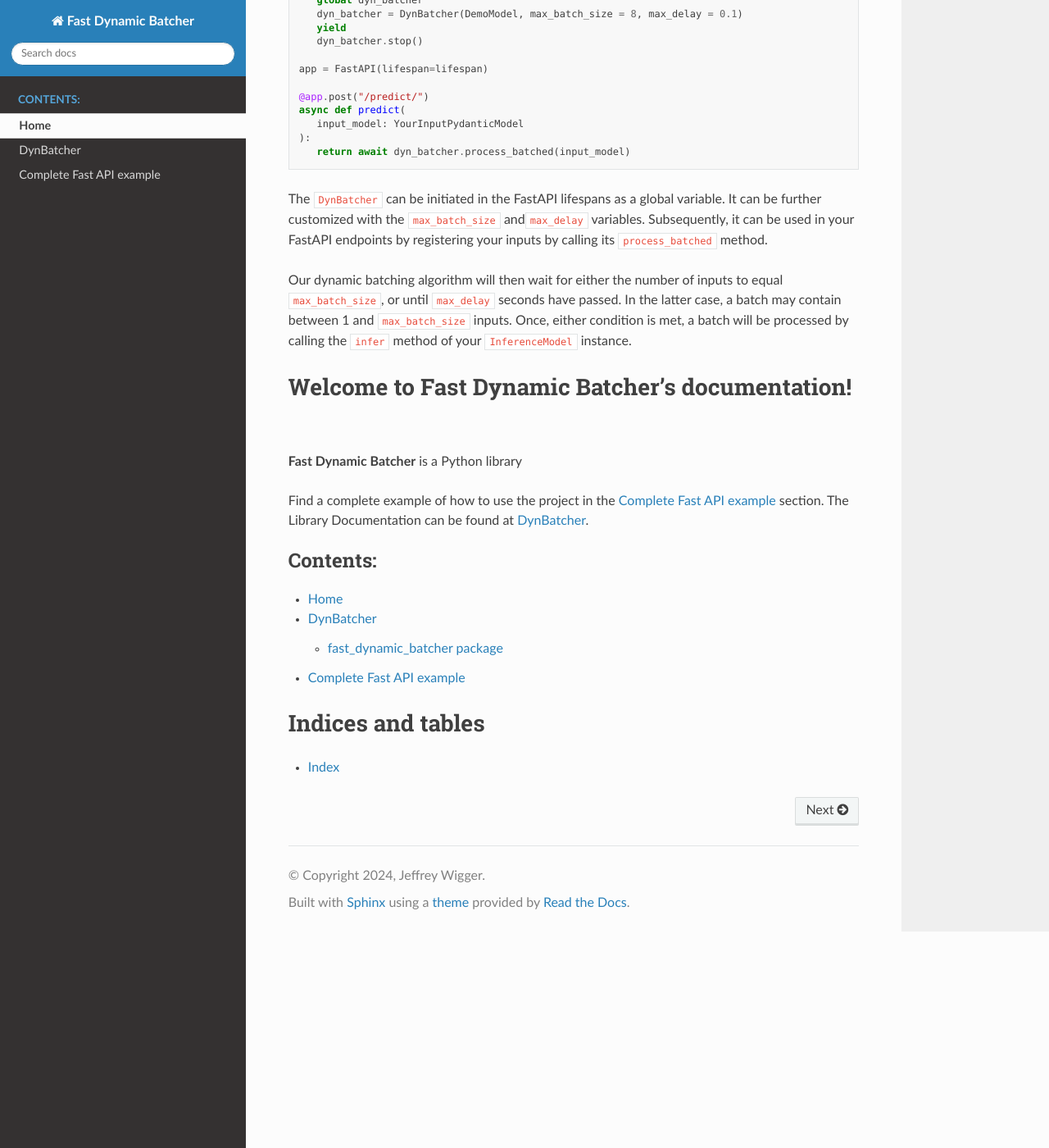
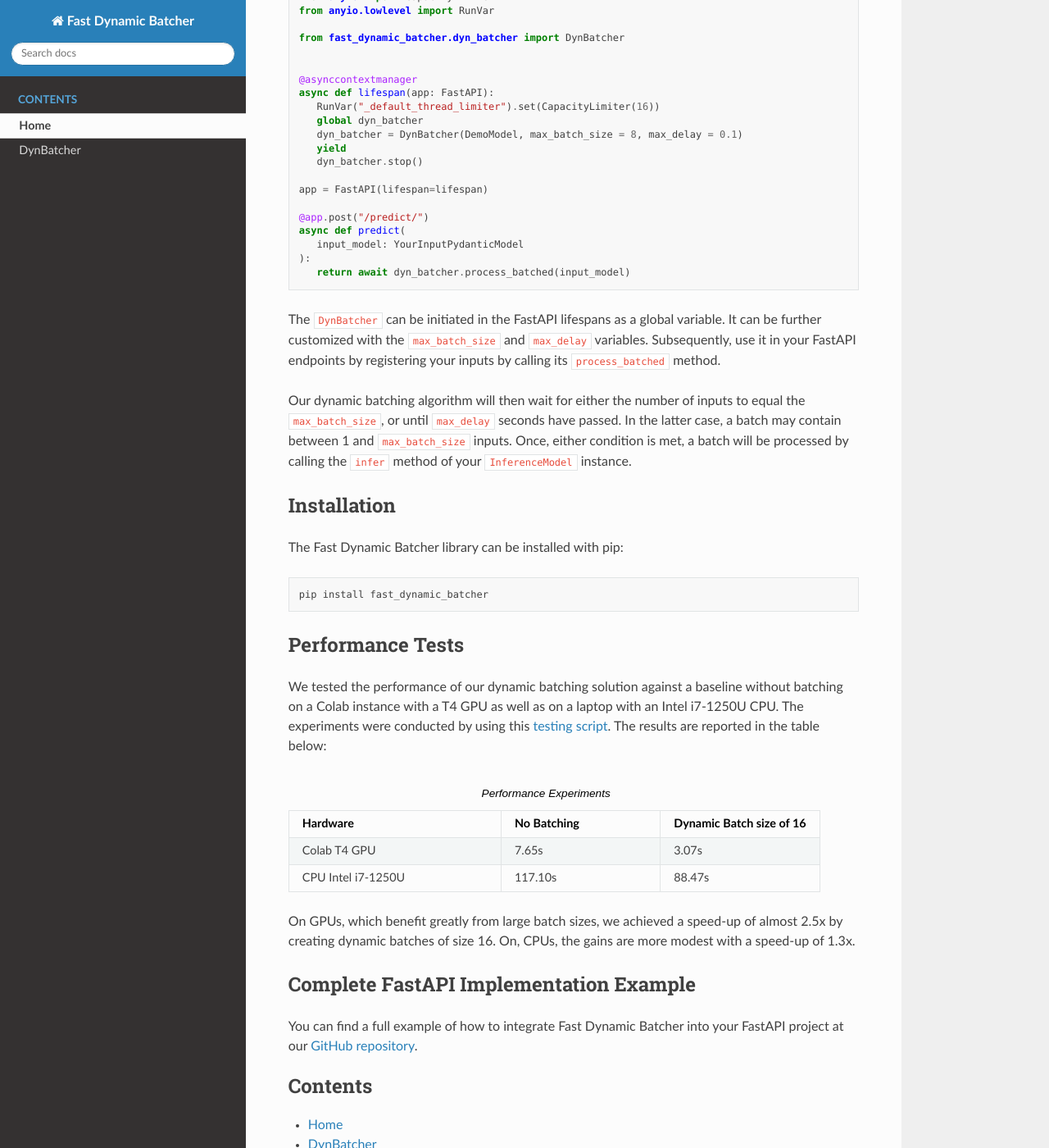
Before and after one commit to JeffWigger/FastDynamicBatcher, a Sphinx documentation site: the page built from docs/index.rst, in a window 1280 px wide and 1400 px high, scrolled down 1060 px. Shown: the whole window at 82% size. Built offline with Sphinx 7.4.7 and the Read the Docs theme 3.1.0, drawn with Linux system fonts in a browser that asks for light colours; some of the changed text lies outside the part shown.

Commit message:
update documentation

```diff
--- a/README.rst
+++ b/README.rst
@@ -1,24 +1,22 @@
 .. image:: https://github.com/jeffwigger/FastDynamicBatcher/actions/workflows/test_pip.yaml/badge.svg
      :target: https://github.com/JeffWigger/FastDynamicBatcher/actions
-     :alt: Test Workflow
+     :alt: Workflow Status
 
 Fast Dynamic Batcher
 ====================
 
-Batching machine learning workloads is the easiest way to achieve
-significant inference speedups. The **Fast Dynamic Batcher** Library has
-been built to add easy support for dynamic batchtes to FastAPI. With our
+The bundling of several machine learning model inputs into a single larger input is the simplest way to achieve
+significant inference speed-ups in ML workloads. The **Fast Dynamic Batcher** library has
+been built to make it easy to use such dynamic batches in Python web frameworks like FastAPI. With our
 dynamic batcher, you can combine the inputs of several requests into a
-single batch, which will can then be run on your GPU. With our example
-project we measured speed-ups of up to 2.8x with dynamic batching
-compared to a baseline without it.
+single batch, which can then be run more efficiently on GPUs. In our testing, we achieved up to 2.5x more throughput with it.
 
 Example Usage
 -------------
 
-To use dynamic batching in your FastAPI workloads, you have to first
+To use dynamic batching in FastAPI, you have to first
 create an instance of the ``InferenceModel`` class. Initiate your ML
-model in the ``init`` method and use it in the ``infer`` method:
+model in its ``init`` method and use it in its ``infer`` method:
 
 .. code-block:: python
 
@@ -72,13 +70,45 @@ Subsequently, use your ``InferenceModel`` instance to initiate our
 
 The ``DynBatcher`` can be initiated in the FastAPI lifespans as a global
 variable. It can be further customized with the ``max_batch_size``
-and\ ``max_delay`` variables. Subsequently, it can be used in your
+and ``max_delay`` variables. Subsequently, use it in your
 FastAPI endpoints by registering your inputs by calling its
 ``process_batched`` method.
 
 Our dynamic batching algorithm will then wait for either the number of
-inputs to equal ``max_batch_size``, or until ``max_delay`` seconds have
+inputs to equal the ``max_batch_size``, or until ``max_delay`` seconds have
 passed. In the latter case, a batch may contain between 1 and
 ``max_batch_size`` inputs. Once, either condition is met, a batch will
 be processed by calling the ``infer`` method of your ``InferenceModel``
 instance.
+
+Installation
+------------
+
+The Fast Dynamic Batcher library can be installed with pip:
+
+.. code-block:: bash
+
+   pip install fast_dynamic_batcher
+
+
+Performance Tests
+-----------------
+
+We tested the performance of our dynamic batching solution against a baseline without batching on a Colab instance with a T4 GPU as well as on a laptop with an Intel i7-1250U CPU.
+The experiments were conducted by using this `testing script <https://github.com/JeffWigger/FastDynamicBatcher/blob/main/test/test_dyn_batcher.py>`_. The results are reported in the table below:
+
+.. list-table:: Performance Experiments
+   :widths: 40 30 30
+   :header-rows: 1
+
+   * - Hardware
+     - No Batching
+     - Dynamic Batch size of 16
+   * - Colab T4 GPU
+     - 7.65s
+     - 3.07s
+   * - CPU Intel i7-1250U
+     - 117.10s
+     - 88.47s
+
+On GPUs, which benefit greatly from large batch sizes, we achieved a speed-up of almost 2.5x by creating dynamic batches of size 16. On, CPUs, the gains are more modest with a speed-up of 1.3x.
--- a/docs/HOW-TO.txt
+++ b/docs/HOW-TO.txt
@@ -9,3 +9,4 @@ sphinx-apidoc -o . ..
 
 sphinx-build  .  _build
 make html
+firefox _build/html/index.html
--- a/docs/example.rst
+++ /dev/null
@@ -1,4 +0,0 @@
-Complete Fast API example
-*************************
-
-Here an example will be
--- a/docs/index.rst
+++ b/docs/index.rst
@@ -3,30 +3,26 @@
    You can adapt this file completely to your liking, but it should at least
    contain the root `toctree` directive.
 
-.. include:: ../README.rst
-
-
 Welcome to Fast Dynamic Batcher's documentation!
 ================================================
 
-**Fast Dynamic Batcher** is a Python library
+.. include:: ../README.rst
 
-Find a complete example of how to use the project in the :doc:`example` section.
-The Library Documentation can be found at :doc:`modules`.
+Complete FastAPI Implementation Example
+---------------------------------------
+
+You can find a full example of how to integrate Fast Dynamic Batcher into your FastAPI project at our `GitHub repository <https://github.com/JeffWigger/FastDynamicBatcher/tree/main/example_fastapi>`_.
 
 .. toctree::
    :maxdepth: 2
-   :caption: Contents:
+   :caption: Contents
 
    Home <self>
    modules
-   example
 
 
-
-
-Indices and tables
-==================
+Index
+-----
 
 * :ref:`genindex`
 
--- a/pyproject.toml
+++ b/pyproject.toml
@@ -5,10 +5,14 @@ build-backend = "poetry.core.masonry.api"
 [tool.poetry]
 name = "fast_dynamic_batcher"
 version = "0.1.1"
-description = ""
+description = "FastDynamicBatcher is a library for batching inputs across requests to accelerate machine learning workloads."
 authors = ["Jeffrey Wigger"]
 readme = "README.md"
 license = "MIT"
+repository = "https://github.com/JeffWigger/FastDynamicBatcher"
+homepage = "https://github.com/JeffWigger/FastDynamicBatcher"
+keywords = ["machine-learning", "batching"]
+# documentation = "https://python-poetry.org/docs/"
 
 [tool.poetry.group.dev.dependencies]
 ruff = "~0.4.10"
```
Also changed, not shown: readthedocs.yaml (added, +13 -0 lines), 5 other files.
